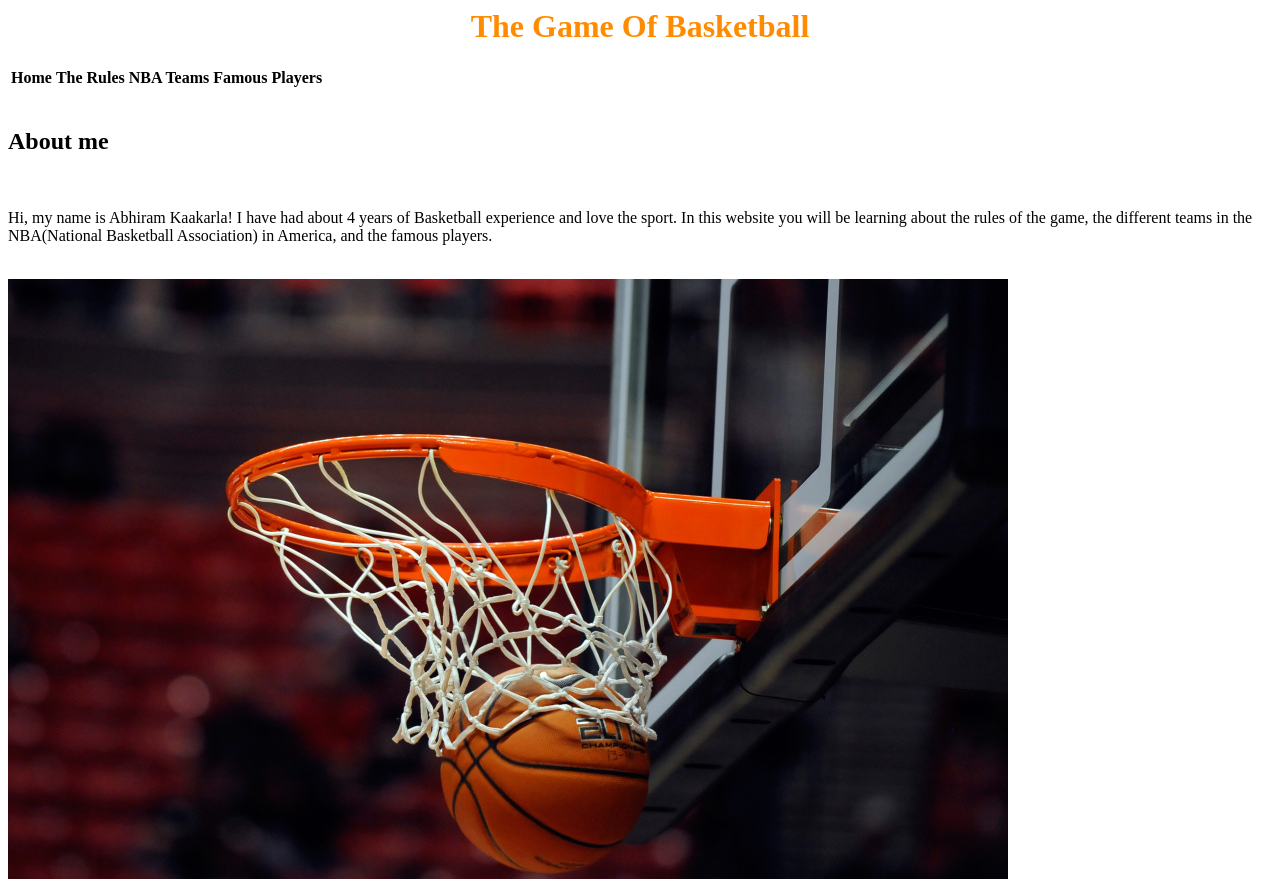
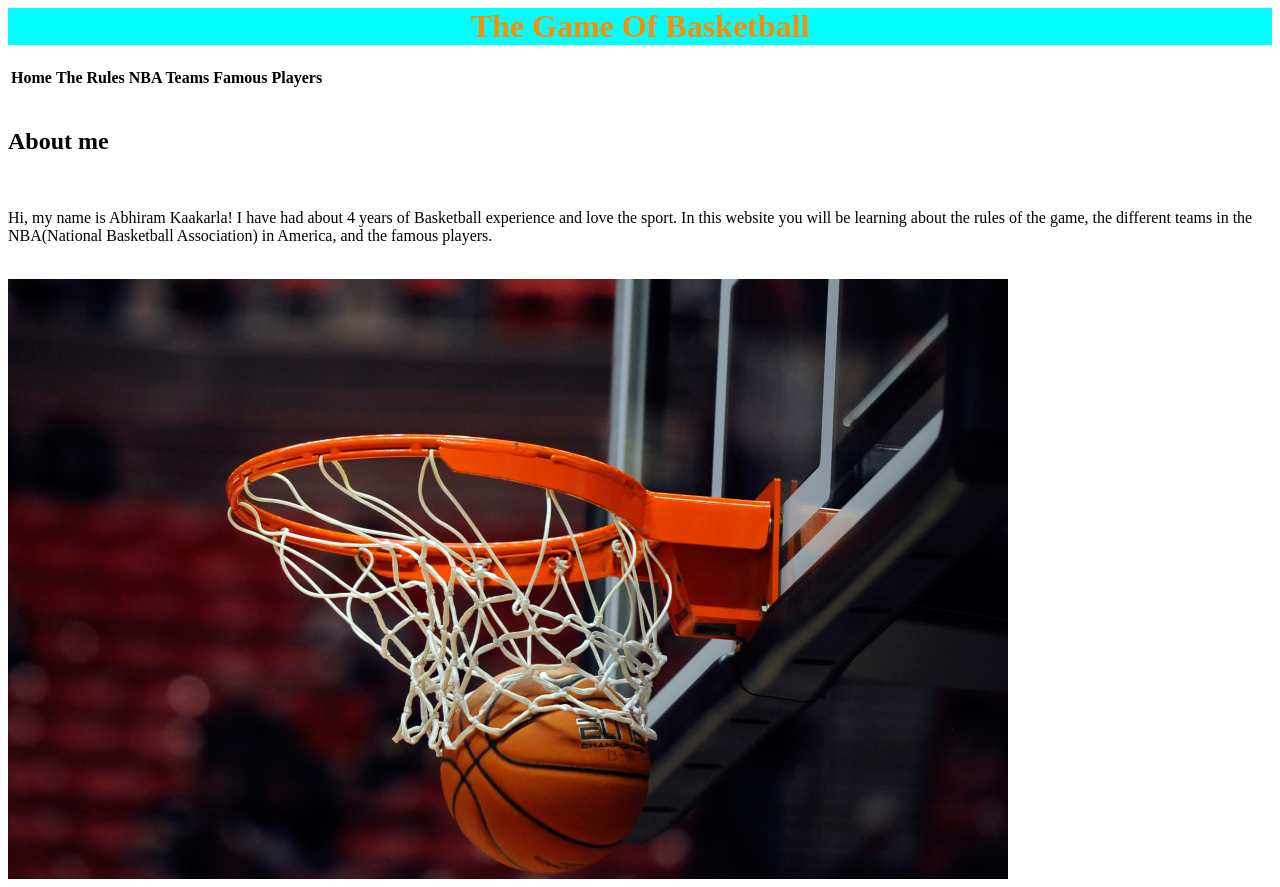
Before and after one commit to Abhiram03-2009/Abhi.github.io, a plain HTML site: page index.html in a window 1280 px wide. Drawn offline with Linux system fonts and the light colour scheme.

Commit message:
Update index.html

```diff
--- a/index.html
+++ b/index.html
@@ -4,7 +4,7 @@
      All About Basketball!
       </title>
     <style>
-      h1{background-color:#00FFF;
+      h1{background-color:#00FFFF;
       color:#FF8C00;
       text-align:center;
       }
```
